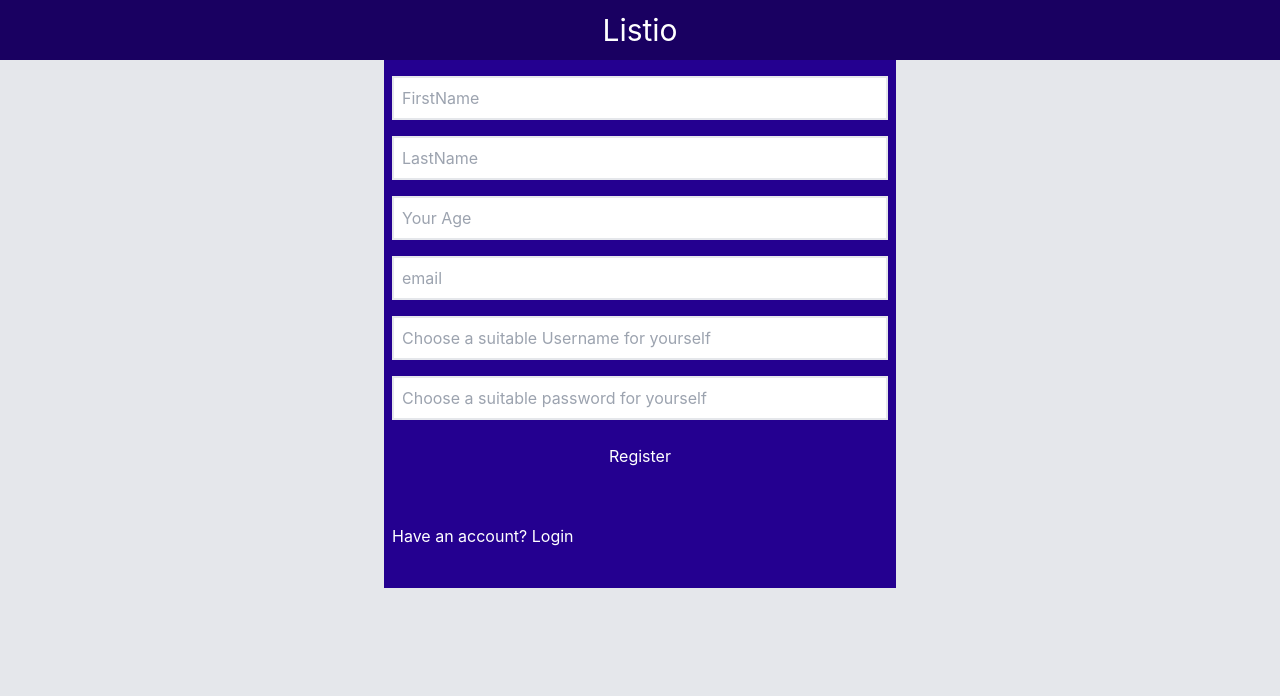
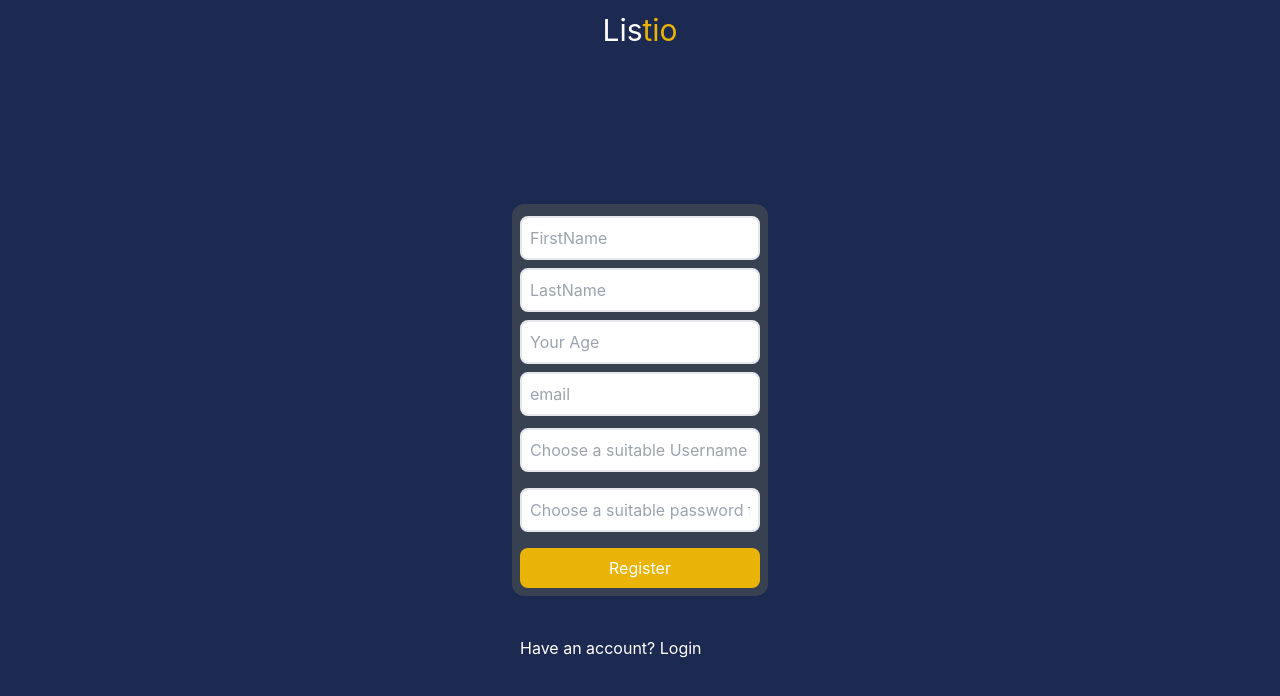
Before and after one commit to Moyinoluwa26/Listed, a React (Create React App) app in the folder ux-page/: page /login in a window 1280 px wide. Shown: the top 696 px of the page. Built offline with nearby package versions, Linux system fonts and the light colour scheme.

Commit message:
A quick one while preparing for my exam

```diff
--- a/ux-page/src/HomePage.js
+++ b/ux-page/src/HomePage.js
@@ -4,7 +4,7 @@ import { setLogout } from './state';
 import { useNavigate } from 'react-router-dom';
 import { useEffect, useState } from 'react';
 import { setLogin } from './state';
-import { SlArrowDown } from "react-icons/sl";
+import { IoMenuSharp } from "react-icons/io5";
 import { HiChevronDoubleUp } from "react-icons/hi";
 
 
@@ -41,12 +41,12 @@ const Home = () => {
     }
 
     const Iconstyle = { color: "white", width: "24px", height: "24px" }
-    return (<div className='flex flex-col'>
-        <div className='flex w-full bg-blue justify-between px-24'>
-            <h1 className='my-3 text-3xl text-white '>Listio</h1>
+    return (<div className='flex flex-col bg-blaaaa h-full w-full '>
+        <div className='flex w-full justify-between md:px-24 px-6'>
+            <h1 className='my-3 text-3xl text-white '>List<span className='text-yellow-500'>io</span></h1>
             <div className='flex '>
 
-                {!showInfo && <SlArrowDown className='my-auto' style={Iconstyle} onClick={DisplayInfo} />} {/*}: <SlArrowDown className='my-auto transform rotate-180' style={Iconstyle} onClick={DisplayInfo} />} */}
+                {!showInfo && <IoMenuSharp className='my-auto' style={Iconstyle} onClick={DisplayInfo} />} {/*}: <SlArrowDown className='my-auto transform rotate-180' style={Iconstyle} onClick={DisplayInfo} />} */}
             </div>
         </div>
         <div className='absolute right-0 top-0 '>
@@ -60,10 +60,15 @@ const Home = () => {
                 </div>
             </div>
         </div>
-
-        <h1>Home</h1>
-        <p>Welcome to the home page.</p>
-        <p>{Cuser.firstName}</p>
+        <div className='flex flex-col h-screen'>
+            <div className='mx-6 '> Add Task</div>
+            <div className='mx-6 flex'>
+                <h1 >To Do Lists</h1>
+            </div>
+            <div className='mx-6'>
+                <h1>Completed Tasks</h1>
+            </div>
+        </div>
 
     </div>);
 }
--- a/ux-page/src/LoginPage.js
+++ b/ux-page/src/LoginPage.js
@@ -17,9 +17,9 @@ const LoginPage = () => {
         }
     }
     return (
-        <div className='h-screen w-screen bg-gray-200 flex flex-col mx-auto'>
-            <div className='flex w-full bg-blue  '><h1 className='my-3 text-3xl text-white mx-auto'>Listio</h1></div>
-            <div className='md:w-2/5 bg-blueb md:mx-auto ' >
+        <div className='h-screen w-screen bg-blaaaa flex flex-col mx-auto'>
+            <div className='flex w-full  '><h1 className='my-3 text-3xl text-white mx-auto'>Lis<span className='text-yellow-500'>tio</span></h1></div>
+            <div className='md:w-1/5 mx-auto w-64' >
                 {pageType === "Login" && <Login />}
                 {pageType === "Register" && <Register />}
                 <button onClick={HaveAccount} className='my-10 ml-2 text-white hover:underline'> {pageType === "Register" ? "Have an account? Login" : "Don't have an account? Register"}</button>
--- a/ux-page/src/components/loginForm.js
+++ b/ux-page/src/components/loginForm.js
@@ -62,11 +62,11 @@ const Login = () => {
 
 
 
-    return (<div>
-        <form className='flex flex-col mt-2' onSubmit={handleSubmit}>
-            <input type="text" name="username" placeholder="Username" value={formData.username} className='p-2 mx-2 border-2 my-2' onChange={handleChange} />
-            <input type="password" name="password" placeholder="Password" value={formData.password} className='p-2 mx-2 border-2 my-2 ' onChange={handleChange} />
-            <button className='bg-blue-600 text-white p-2 rounded-lg my-2 mx-2 ' type='submit'>Login</button>
+    return (< div className='flex bg-gray-700 rounded-xl mt-36'>
+        <form className='flex flex-col md:w-full mt-2 mx-auto' onSubmit={handleSubmit}>
+            <input type="text" name="username" placeholder="Username" value={formData.username} className='p-2 border-2 my-2 md:mx-2 rounded-lg' onChange={handleChange} />
+            <input type="password" name="password" placeholder="Password" value={formData.password} className='p-2  md:mx-2 border-2 my-2 rounded-lg ' onChange={handleChange} />
+            <button className='bg-yellow-500 text-white rounded-lg my-5 p-2 md:mx-2' type='submit'>Login</button>
         </form>
 
     </div>);
--- a/ux-page/src/components/registerForm.js
+++ b/ux-page/src/components/registerForm.js
@@ -59,15 +59,15 @@ const RegisterForm = () => {
     };
 
 
-    return (<div>
-        <form className='flex flex-col mt-2' onSubmit={handleSubmit}>
-            <input type="text" name="firstName" placeholder="FirstName" value={formData.firstName} onChange={handleChange} className='p-2 mx-2 border-2 my-2 ' />
-            <input type="text" name="lastName" placeholder="LastName" value={formData.lastName} onChange={handleChange} className='p-2 mx-2 border-2 my-2 ' />
-            <input type="number" name="age" placeholder="Your Age" value={formData.age} onChange={handleChange} className='p-2 mx-2 border-2 my-2 ' />
-            <input type="text" name="email" placeholder="email" value={formData.email} onChange={handleChange} className='p-2 mx-2 border-2 my-2 ' />
-            <input type="text" name="username" value={formData.username} placeholder="Choose a suitable Username for yourself" onChange={handleChange} className='p-2 mx-2 border-2 my-2 ' />
-            <input type="text" name="password" value={formData.password} placeholder="Choose a suitable password for yourself" onChange={handleChange} className='p-2 mx-2 border-2 my-2 ' />
-            <button className='bg-blue-600 text-white p-2 rounded-lg my-2 mx-2 ' type='submit ' >Register</button>
+    return (<div className='mt-36 rounded-xl bg-gray-700'>
+        <form className='flex flex-col ' onSubmit={handleSubmit}>
+            <input type="text" name="firstName" placeholder="FirstName" value={formData.firstName} onChange={handleChange} className='p-2 rounded-lg mx-2 border-2 mt-3 mb-1 ' />
+            <input type="text" name="lastName" placeholder="LastName" value={formData.lastName} onChange={handleChange} className='p-2 rounded-lg mx-2 border-2 my-1 ' />
+            <input type="number" name="age" placeholder="Your Age" value={formData.age} onChange={handleChange} className='p-2 rounded-lg  mx-2 border-2 my-1 ' />
+            <input type="text" name="email" placeholder="email" value={formData.email} onChange={handleChange} className='p-2 rounded-lg mx-2 border-2 my-1 ' />
+            <input type="text" name="username" value={formData.username} placeholder="Choose a suitable Username for yourself" onChange={handleChange} className='p-2 rounded-lg  mx-2 border-2 my-2 ' />
+            <input type="text" name="password" value={formData.password} placeholder="Choose a suitable password for yourself" onChange={handleChange} className='p-2 rounded-lg mx-2 border-2 my-2 ' />
+            <button className='bg-yellow-500 text-white p-2 rounded-lg my-2 mx-2 ' type='submit ' >Register</button>
 
         </form>
     </div>);
--- a/ux-page/tailwind.config.js
+++ b/ux-page/tailwind.config.js
@@ -7,7 +7,8 @@ module.exports = {
     extend: {
       colors: {
         "blue": "#190061",
-        "blueb": "#240090"
+        "blueb": "#240090",
+        "blaaaa": "#1C2951"
       },
     },
     plugins: [],
```
